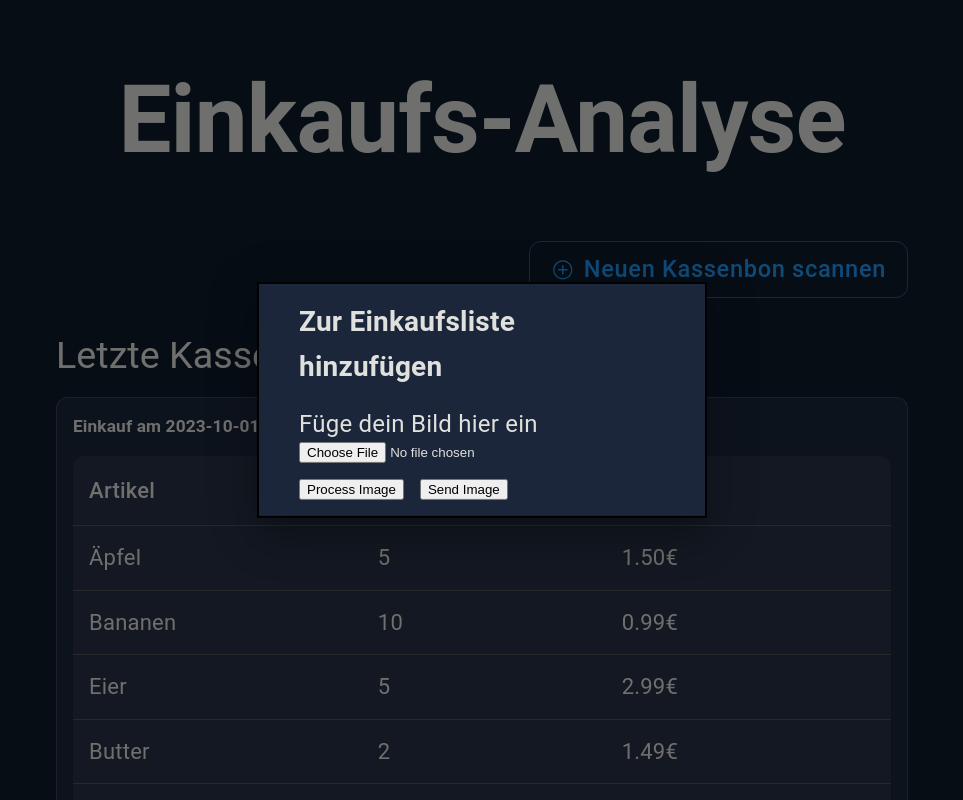
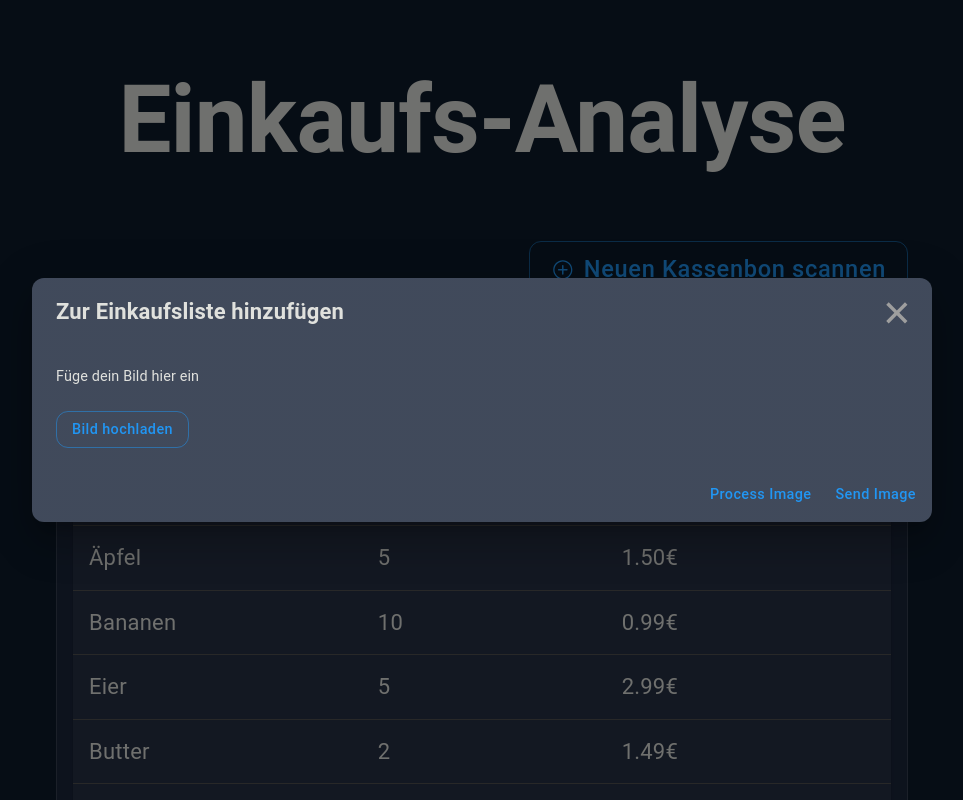
Before and after one commit to max-homeassistant2009/frontend, a React (Vite) app: page / in a window 1280 px wide. Both pictures are taken after a click on the button "Neuen Kassenbon scannen". Shown: the top 800 px of the page, without its empty margins (158-1121 px from the left). Built offline with nearby package versions, Linux system fonts and the light colour scheme.

Commit message:
feat: replace Modal with Dialog in OCRScanner component for improved UX and styling

```diff
--- a/src/components/OCRScanner.tsx
+++ b/src/components/OCRScanner.tsx
@@ -1,6 +1,18 @@
 import { type ChangeEvent, useState } from "react";
 import scanDocument from "./scanDocument";
-import { Box, Modal, Typography } from "@mui/material";
+import {
+  Box,
+  Button,
+  Dialog,
+  DialogActions,
+  DialogContent,
+  DialogContentText,
+  DialogTitle,
+  IconButton,
+  Modal,
+  Typography,
+} from "@mui/material";
+import { IoCloseSharp } from "react-icons/io5";
 
 interface Props {
   handleClose: () => void;
@@ -64,33 +76,38 @@ const OCRScanner = ({ handleClose, isOpen }: Props) => {
   };
 
   return (
-    <Modal
-      open={isOpen}
-      onClose={handleClose}
-      aria-labelledby="modal-modal-title"
-      aria-describedby="modal-modal-description"
+    <Dialog fullWidth maxWidth="md" open={isOpen} onClose={handleClose}>
+      <DialogTitle sx={{ fontSize: 22 }}>
+        Zur Einkaufsliste hinzufügen
+      </DialogTitle>
+      <IconButton
+        onClick={handleClose}
+        sx={(theme) => ({
+          position: "absolute",
+          right: 8,
+          top: 8,
+          color: theme.palette.grey[500],
+        })}
       >
-      <Box sx={{ ...style, p: 2 }}>
-        <Typography
-          id="modal-modal-title"
-          variant="h6"
-          component="h2"
-          sx={{ fontSize: { xs: "2rem", sm: "1.75rem" } }} // Increased font size for mobile and larger screens
+        <IoCloseSharp />
+      </IconButton>
+      <DialogContent>
+        <Typography>Füge dein Bild hier ein</Typography>
+        <Button
+          variant="outlined"
+          component="label"
+          color="primary"
+          sx={{ textTransform: "none", mt: 3 }}
         >
-          Zur Einkaufsliste hinzufügen
-        </Typography>
-        <Typography
-          id="modal-modal-description"
-          sx={{ mt: 2, fontSize: { xs: "1.75rem", sm: "1.5rem" } }} // Increased font size for mobile and larger screens
-        >
-          Füge dein Bild hier ein
-        </Typography>
+          Bild hochladen
           <input
             type="file"
             accept="image/*"
             capture="environment"
             onChange={handleImageUpload}
+            hidden
           />
+        </Button>
 
         {image && (
           <div style={{ marginTop: "1rem" }}>
@@ -102,26 +119,25 @@ const OCRScanner = ({ handleClose, isOpen }: Props) => {
           </div>
         )}
 
-        <div style={{ marginTop: "1rem", display: "flex", gap: "1rem" }}>
-          <button onClick={processImage}>Process Image</button>
-          <button onClick={sendToBackend}>Send Image</button>
+        {scanResult && (
+          <div style={{ marginTop: "1rem" }}>
+            <h3>OCR Result:</h3>
+            <Typography>{JSON.stringify(scanResult, null, 2)}</Typography>
           </div>
+        )}
 
         {response && (
           <div style={{ marginTop: "1rem" }}>
             <h3>Backend Response:</h3>
-            <p>{response}</p>
+            <Typography>{response}</Typography>
           </div>
         )}
-
-        {scanResult && (
-          <div style={{ marginTop: "1rem" }}>
-            <h3>OCR Result:</h3>
-            <p>{JSON.stringify(scanResult, null, 2)}</p>
-          </div>
-        )}
-      </Box>
-    </Modal>
+      </DialogContent>
+      <DialogActions>
+        <Button onClick={processImage}>Process Image</Button>
+        <Button onClick={sendToBackend}>Send Image</Button>
+      </DialogActions>
+    </Dialog>
   );
 };
 
```
Lines whose indentation alone changed are shown as unchanged.
